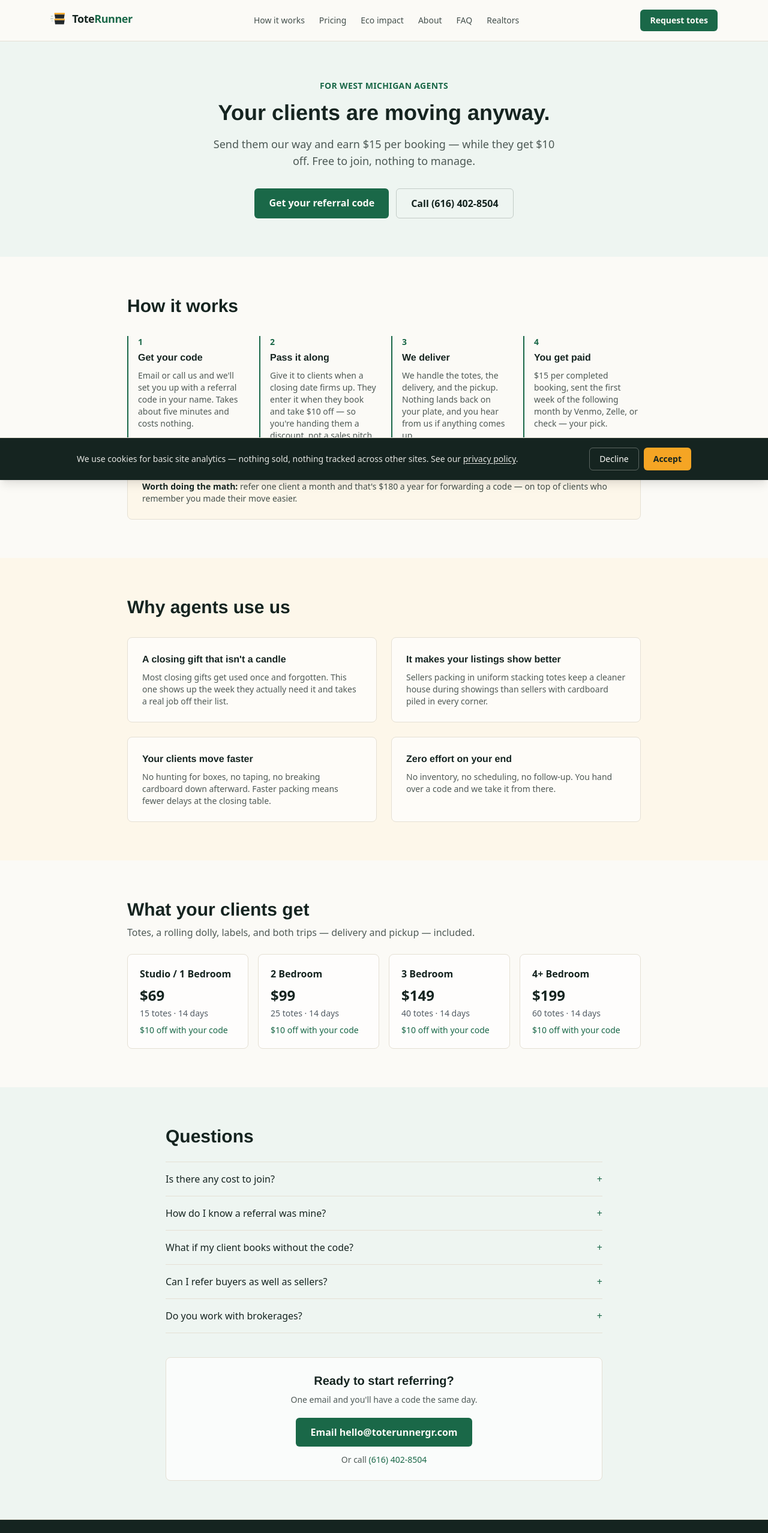
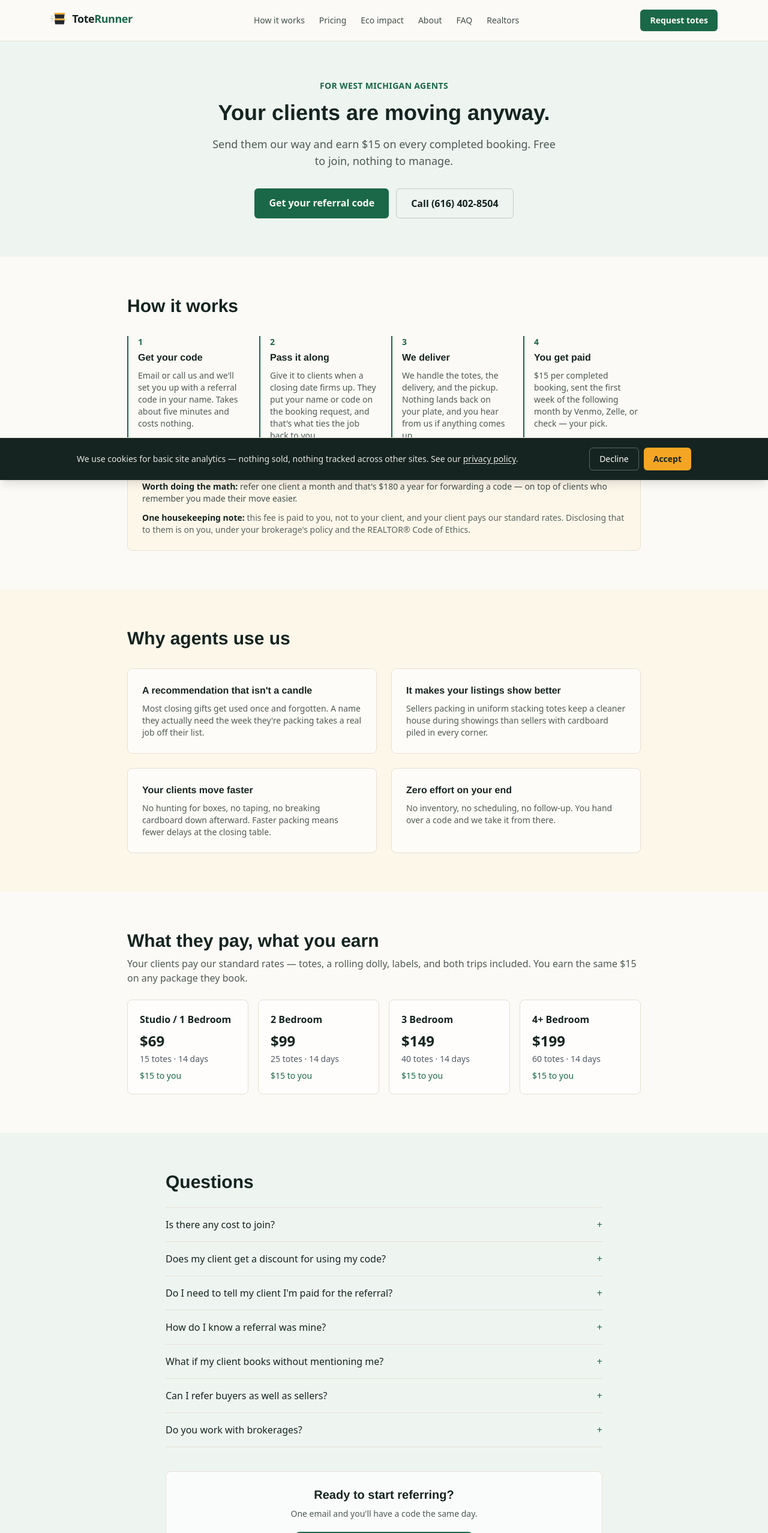
Before and after one commit to mdlandheer-arch/ToteRunner, a Next.js app: page /realtor-referral in a window 1280 px wide. Shown: the top 2555 px of the page at 60% size. Built offline with nearby package versions, Linux system fonts and the light colour scheme.

Commit message:
realtor update

```diff
--- a/app/realtor-referral/page.tsx
+++ b/app/realtor-referral/page.tsx
@@ -7,10 +7,10 @@ import { pageMetadata } from "@/lib/seo";
 export const metadata: Metadata = pageMetadata({
   path: "/realtor-referral",
   title: "Realtor Referral Program",
-  description: `Refer your clients to ${siteConfig.name} and earn a referral bonus on every booking — plus a discount for them. Free for West Michigan agents to join.`,
+  description: `Refer your clients to ${siteConfig.name} and earn a referral bonus on every completed booking. Free for West Michigan agents to join.`,
 });
 
-const { commissionPerReferral, clientDiscount, payoutMethod, payoutTiming } = siteConfig.realtorReferral;
+const { commissionPerReferral, payoutMethod, payoutTiming } = siteConfig.realtorReferral;
 
 // Both "get your code" buttons open the agent's email client with the subject
 // and a ready-to-send message already filled in, so signing up is one click and
@@ -27,6 +27,7 @@ const referralBody = [
   "  Brokerage:",
   "  Best phone:",
   "  Payout preference (Venmo, Zelle, or check):",
+  "  Pay me directly or through my brokerage?:",
   "",
   "I'll pass the code along to clients who are moving.",
   "",
@@ -49,7 +50,7 @@ const steps = [
   {
     n: "2",
     title: "Pass it along",
-    body: `Give it to clients when a closing date firms up. They enter it when they book and take $${clientDiscount} off — so you're handing them a discount, not a sales pitch.`,
+    body: "Give it to clients when a closing date firms up. They put your name or code on the booking request, and that's what ties the job back to you.",
   },
   {
     n: "3",
@@ -65,8 +66,8 @@ const steps = [
 
 const why = [
   {
-    title: "A closing gift that isn't a candle",
-    body: "Most closing gifts get used once and forgotten. This one shows up the week they actually need it and takes a real job off their list.",
+    title: "A recommendation that isn't a candle",
+    body: "Most closing gifts get used once and forgotten. A name they actually need the week they're packing takes a real job off their list.",
   },
   {
     title: "It makes your listings show better",
@@ -88,11 +89,19 @@ const faqs = [
     a: "No. There's no fee, no minimum, and no commitment — refer one client or fifty.",
   },
   {
-    q: "How do I know a referral was mine?",
-    a: "Your code is attached to the booking at checkout. We track them and send you a summary with your payout.",
+    q: "Does my client get a discount for using my code?",
+    a: "No. Your client pays our standard published pricing. The program pays you — it isn't a coupon for them.",
   },
   {
-    q: "What if my client books without the code?",
+    q: "Do I need to tell my client I'm paid for the referral?",
+    a: "Yes. Treat it like any other compensated referral: disclose it to your client and follow your brokerage's policy and the REALTOR® Code of Ethics. If your broker requires referral payments to run through the brokerage instead of to you directly, tell us and we'll pay it that way.",
+  },
+  {
+    q: "How do I know a referral was mine?",
+    a: "Your client puts your name or code in the notes box on the booking request. We log it and send you a summary with your payout.",
+  },
+  {
+    q: "What if my client books without mentioning me?",
     a: "Let us know and we'll credit it, as long as they confirm you sent them. We'd rather sort it out than lose you the referral.",
   },
   {
@@ -119,8 +128,8 @@ export default function RealtorReferralPage() {
             Your clients are moving anyway.
           </h1>
           <p className="mx-auto mt-4 max-w-xl text-lg text-ink/75">
-            Send them our way and earn ${commissionPerReferral} per booking — while they get $
-            {clientDiscount} off. Free to join, nothing to manage.
+            Send them our way and earn ${commissionPerReferral} on every completed booking. Free to
+            join, nothing to manage.
           </p>
           <div className="mt-8 flex flex-wrap justify-center gap-3">
             <a
@@ -158,6 +167,11 @@ export default function RealtorReferralPage() {
               a month and that&apos;s ${commissionPerReferral * 12} a year for forwarding a code —
               on top of clients who remember you made their move easier.
             </p>
+            <p className="mt-3 text-sm text-ink/70">
+              <span className="font-semibold text-ink">One housekeeping note:</span> this fee is paid
+              to you, not to your client, and your client pays our standard rates. Disclosing that to
+              them is on you, under your brokerage&apos;s policy and the REALTOR&reg; Code of Ethics.
+            </p>
           </div>
         </div>
       </section>
@@ -178,9 +192,10 @@ export default function RealtorReferralPage() {
 
       <section>
         <div className="mx-auto max-w-4xl px-5 py-16">
-          <h2 className="text-3xl font-bold text-ink">What your clients get</h2>
+          <h2 className="text-3xl font-bold text-ink">What they pay, what you earn</h2>
           <p className="mt-2 text-ink/75">
-            Totes, a rolling dolly, labels, and both trips — delivery and pickup — included.
+            Your clients pay our standard rates — totes, a rolling dolly, labels, and both trips
+            included. You earn the same ${commissionPerReferral} on any package they book.
           </p>
           <div className="mt-6 grid gap-4 sm:grid-cols-2 lg:grid-cols-4">
             {packages.map((pkg) => (
@@ -191,7 +206,7 @@ export default function RealtorReferralPage() {
                   {pkg.totes} totes · {pkg.days} days
                 </p>
                 <p className="mt-2 text-sm font-medium text-crate">
-                  ${clientDiscount} off with your code
+                  ${commissionPerReferral} to you
                 </p>
               </div>
             ))}
--- a/lib/site-config.ts
+++ b/lib/site-config.ts
@@ -40,10 +40,10 @@ export const siteConfig = {
     instagram: "https://www.instagram.com/toterunnergr/",
     tiktok: "",
   },
-  // Placeholder referral terms — decide your real commission structure before launch.
+  // Referral terms. The agent earns a per-booking fee. The referred client does
+  // NOT receive a discount — they pay standard published pricing.
   realtorReferral: {
     commissionPerReferral: 15, // USD paid to the agent per completed booking
-    clientDiscount: 10, // USD off the client's booking when they use an agent's code
     payoutMethod: "Venmo, Zelle, or check — your pick", // confirm before launch
     payoutTiming: "the first week of the following month",
   },
```
